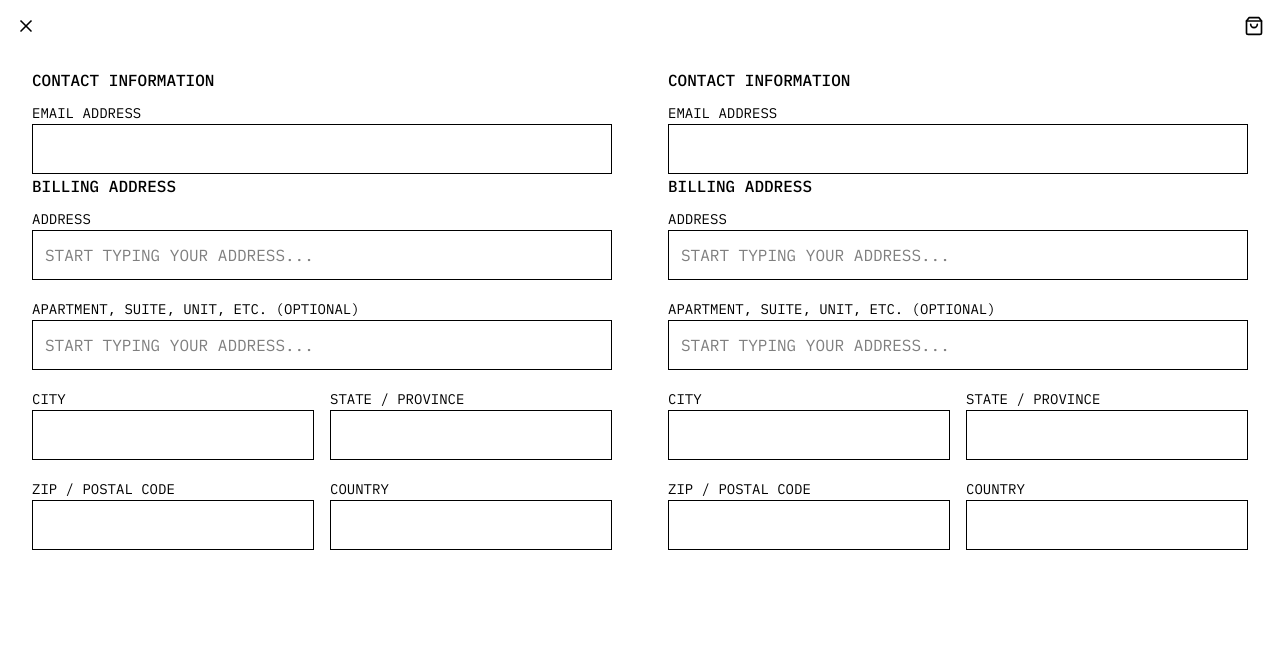
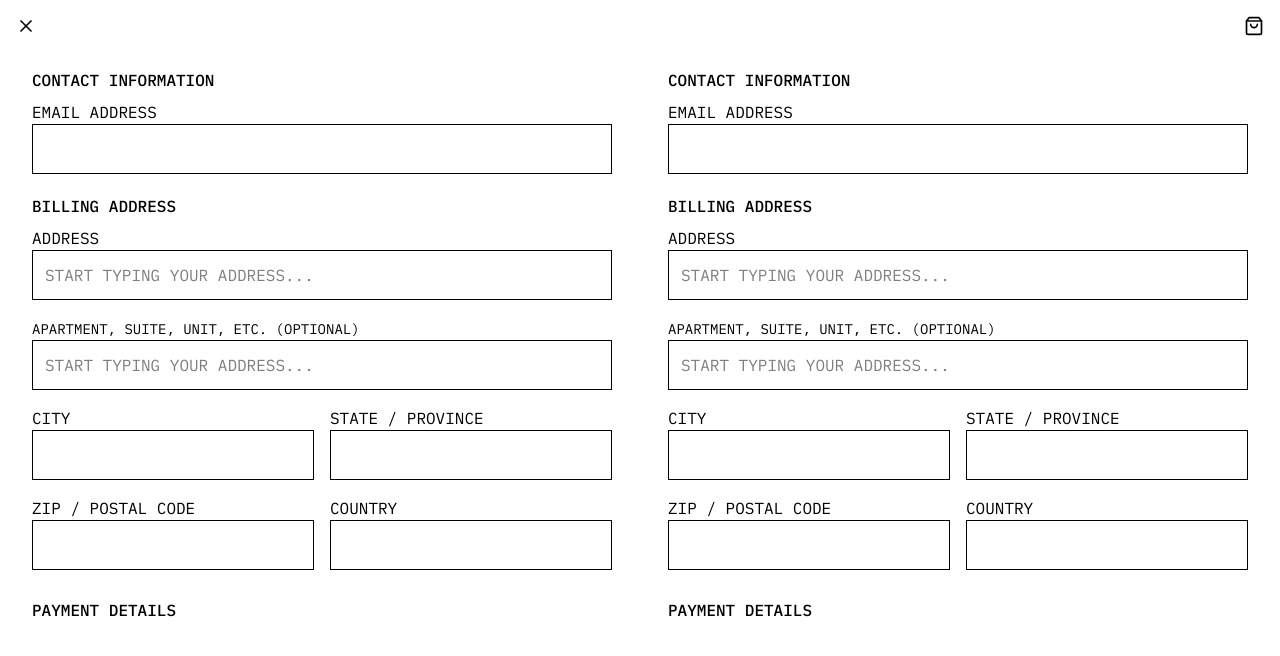
Before and after one commit to cinquina/meezy, a React (Vite) app in the folder web/: page / in a window 1280 px wide. Both pictures are taken after a click on the button "Open cart". Shown: the top 656 px of the page. Built offline with nearby package versions, Linux system fonts and the light colour scheme.

Commit message:
Update billing.tsx

```diff
--- a/web/src/home/cart/billing.tsx
+++ b/web/src/home/cart/billing.tsx
@@ -5,13 +5,13 @@ export function BillingCard() {
     <div className="flex flex-col p-4 py-0">
       <h3 className="text-base font-medium mb-2">CONTACT INFORMATION</h3>
       <Field>
-        <Label className="text-sm">EMAIL ADDRESS</Label>
+        <Label>EMAIL ADDRESS</Label>
         <Input className="w-full border border-black p-3" />
       </Field>
-      <h3 className="text-base font-medium mb-2">BILLING ADDRESS</h3>
+      <h3 className="text-base font-medium mb-2 mt-5">BILLING ADDRESS</h3>
       <div className="flex flex-col gap-4 mb-2">
         <Field>
-          <Label className="text-sm">ADDRESS</Label>
+          <Label >ADDRESS</Label>
           <Input
             placeholder="START TYPING YOUR ADDRESS..."
             className="w-full border border-black p-3"
@@ -28,23 +28,24 @@ export function BillingCard() {
         </Field>
         <div className="grid grid-cols-2 grid-rows-2 gap-4">
           <Field className="flex-1">
-            <Label className="text-sm">CITY</Label>
+            <Label >CITY</Label>
             <Input className="w-full border border-black p-3" />
           </Field>
           <Field className="flex-1">
-            <Label className="text-sm">STATE / PROVINCE</Label>
+            <Label >STATE / PROVINCE</Label>
             <Input className="w-full border border-black p-3" />
           </Field>
           <Field className="flex-1">
-            <Label className="text-sm">ZIP / POSTAL CODE</Label>
+            <Label >ZIP / POSTAL CODE</Label>
             <Input className="w-full border border-black p-3" />
           </Field>
           <Field className="flex-1">
-            <Label className="text-sm">COUNTRY</Label>
+            <Label >COUNTRY</Label>
             <Input className="w-full border border-black p-3" />
           </Field>
         </div>
       </div>
+      <h3 className="text-base font-medium mb-2 mt-5">PAYMENT DETAILS</h3>
     </div>
   );
 }
```
